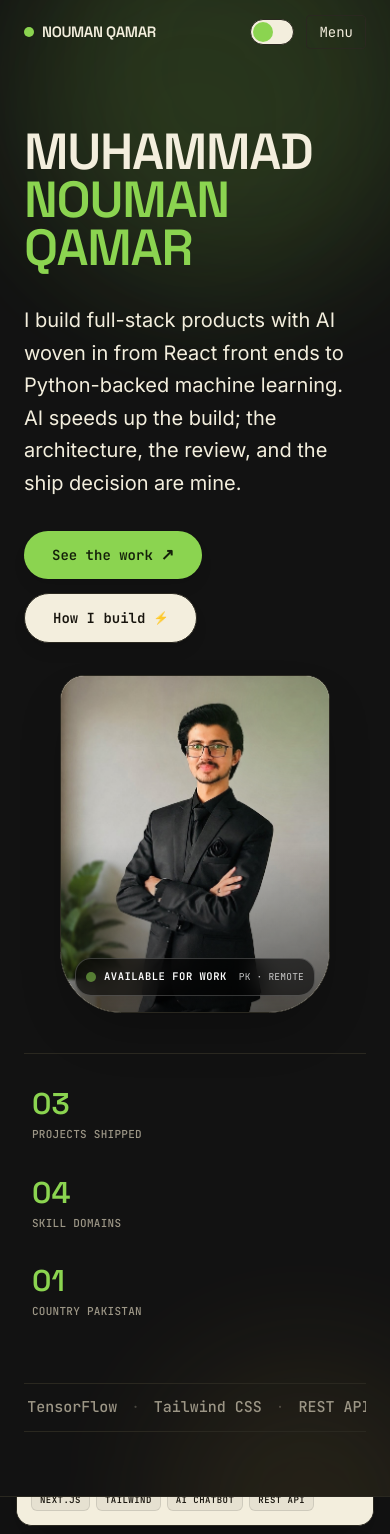
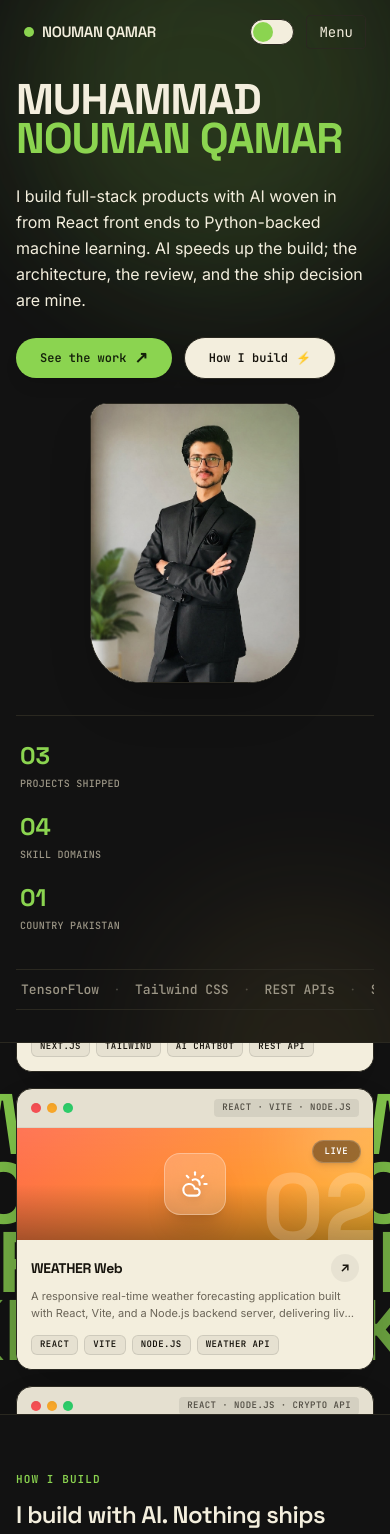
Before and after one commit to chmnoumanqamar/React-Portfolio, a React (Vite) app: page / in a window 390 px wide. Shown: the top 1534 px of the page. Built offline with nearby package versions, Linux system fonts and the light colour scheme.

Commit message:
feat: add responsive hero component with bio, stats, and marquee sections

```diff
--- a/src/components/Hero.jsx
+++ b/src/components/Hero.jsx
@@ -11,41 +11,39 @@ const STATS = [
 
 export default function Hero() {
   return (
-    <section id="top" className="relative pt-32 pb-16 md:pt-40 md:pb-20 px-6 md:px-8 overflow-hidden">
+    <section id="top" className="relative pt-20 pb-8 sm:pt-24 sm:pb-10 md:pt-24 md:pb-12 px-4 sm:px-6 md:px-8 overflow-hidden min-h-[calc(100vh-4rem)] flex flex-col justify-center">
       <div className="hero-mesh">
         <span style={{ width: 420, height: 420, top: -140, left: "8%", background: "var(--glow-1)" }} />
         <span style={{ width: 360, height: 360, top: -60, right: "4%", background: "var(--glow-2)" }} />
         <span style={{ width: 300, height: 300, bottom: -160, left: "40%", background: "var(--glow-3)" }} />
       </div>
 
-      <div className="relative z-10 max-w-6xl mx-auto">
-
-
-        <Reveal delay={80}>
-          <h1 className="font-display font-semibold tracking-tight leading-[0.95] text-[13vw] md:text-[6.2vw] uppercase">
+      <div className="relative z-10 max-w-6xl mx-auto w-full">
+        <Reveal delay={60}>
+          <h1 className="font-display font-bold tracking-tight leading-[0.92] text-[11vw] sm:text-[8vw] md:text-[5.2vw] lg:text-[4.6vw] uppercase">
             Muhammad
             <br />
             <span className="text-accent">Nouman Qamar</span>
           </h1>
         </Reveal>
 
-        <Reveal delay={140}>
-          <div className="mt-8 md:mt-12 grid md:grid-cols-12 gap-8 md:gap-12 items-center">
-            {/* Left Column: Bio & Lower Buttons */}
-            <div className="md:col-span-7 flex flex-col justify-between">
-              <h2 className="text-xl md:text-2xl leading-relaxed text-[var(--ink)] font-normal">
+        <Reveal delay={120}>
+          <div className="mt-6 sm:mt-8 md:mt-10 grid md:grid-cols-12 gap-6 sm:gap-8 md:gap-10 items-center">
+            {/* Left Column: Bio & Action Buttons */}
+            <div className="md:col-span-7 lg:col-span-8 flex flex-col justify-between">
+              <h2 className="text-base sm:text-lg md:text-xl lg:text-2xl leading-relaxed text-[var(--ink)] font-normal max-w-2xl">
                 I build full-stack products with AI woven in from React front ends to
                 Python-backed machine learning. AI speeds up the build; the architecture,
                 the review, and the ship decision are mine.
               </h2>
 
-              {/* Action Buttons positioned lower with generous spacing */}
-              <div className="mt-8 sm:mt-12 flex flex-wrap items-center gap-3.5 sm:gap-4">
+              {/* Action Buttons */}
+              <div className="mt-6 sm:mt-8 flex flex-wrap items-center gap-3 sm:gap-4">
                 <motion.a
                   href="#work"
                   whileHover={{ y: -3, scale: 1.04, transition: { type: "spring", stiffness: 400, damping: 20 } }}
                   whileTap={{ scale: 0.96 }}
-                  className="inline-flex items-center justify-center gap-2 text-center font-mono font-bold text-sm px-7 py-3.5 rounded-full shadow-lg hover:shadow-xl transition-all cursor-pointer"
+                  className="inline-flex items-center justify-center gap-2 text-center font-mono font-bold text-xs sm:text-sm px-6 sm:px-7 py-3 sm:py-3.5 rounded-full shadow-lg hover:shadow-xl transition-all cursor-pointer"
                   style={{ background: "var(--accent)", color: "var(--accent-ink)" }}
                 >
                   <span>See the work</span>
@@ -55,7 +53,7 @@ export default function Hero() {
                   href="#method"
                   whileHover={{ y: -3, scale: 1.04, transition: { type: "spring", stiffness: 400, damping: 20 } }}
                   whileTap={{ scale: 0.96 }}
-                  className="inline-flex items-center justify-center gap-2 text-center font-mono font-bold text-sm px-7 py-3.5 rounded-full shadow-lg hover:shadow-xl transition-all border cursor-pointer hover:border-[var(--accent)]"
+                  className="inline-flex items-center justify-center gap-2 text-center font-mono font-bold text-xs sm:text-sm px-6 sm:px-7 py-3 sm:py-3.5 rounded-full shadow-lg hover:shadow-xl transition-all border cursor-pointer hover:border-[var(--accent)]"
                   style={{ background: "var(--surface)", color: "var(--surface-ink)", borderColor: "var(--border)" }}
                 >
                   <span>How I build</span>
@@ -64,64 +62,50 @@ export default function Hero() {
               </div>
             </div>
 
-            {/* Right Column: Down-Curved Rectangle Portrait Card */}
-            <div className="md:col-span-5 flex justify-center md:justify-end">
+            {/* Right Column: Clean Down-Curved Rectangle Portrait Card (Without badge) */}
+            <div className="md:col-span-5 lg:col-span-4 flex justify-center md:justify-end">
               <motion.div
-                initial={{ opacity: 0, y: 30, scale: 0.94 }}
+                initial={{ opacity: 0, y: 24, scale: 0.95 }}
                 whileInView={{ opacity: 1, y: 0, scale: 1 }}
                 viewport={{ once: false, amount: 0.2 }}
-                transition={{ duration: 0.6, ease: [0.16, 1, 0.3, 1] }}
-                whileHover={{ y: -8, scale: 1.02, transition: { type: "spring", stiffness: 350, damping: 22 } }}
-                className="group relative w-full max-w-[270px] sm:max-w-[310px] aspect-[4/5] rounded-3xl rounded-b-[3.8rem] border overflow-hidden shadow-2xl transition-all duration-500"
+                transition={{ duration: 0.55, ease: [0.16, 1, 0.3, 1] }}
+                whileHover={{ y: -6, scale: 1.02, transition: { type: "spring", stiffness: 350, damping: 22 } }}
+                className="group relative w-full max-w-[210px] sm:max-w-[240px] md:max-w-[260px] lg:max-w-[280px] aspect-[3/4] rounded-2xl sm:rounded-3xl rounded-b-[3.2rem] sm:rounded-b-[3.8rem] border overflow-hidden shadow-2xl transition-all duration-500"
                 style={{
                   borderColor: "var(--border)",
                   background: "var(--surface)",
                 }}
               >
-                {/* Ambient glow behind portrait */}
-                <div className="absolute -top-10 -right-10 w-36 h-36 rounded-full bg-[var(--accent)]/20 blur-2xl group-hover:scale-150 transition-transform duration-700 pointer-events-none" />
-                <div className="absolute inset-0 bg-gradient-to-t from-black/65 via-transparent to-transparent opacity-80 z-10 pointer-events-none" />
+                {/* Ambient subtle glow behind picture */}
+                <div className="absolute -top-10 -right-10 w-32 h-32 rounded-full bg-[var(--accent)]/20 blur-2xl group-hover:scale-150 transition-transform duration-700 pointer-events-none" />
 
-                {/* User Portrait Photo */}
+                {/* Clean User Portrait Photo */}
                 <img
                   src={noumanImg}
                   alt="Muhammad Nouman Qamar"
                   className="w-full h-full object-cover object-top transition-transform duration-700 group-hover:scale-105"
                 />
-
-                {/* Bottom Floating Glass Badge */}
-                <div className="absolute bottom-4 inset-x-3.5 z-20 flex items-center justify-between p-2.5 sm:p-3 rounded-2xl bg-black/60 backdrop-blur-md border border-white/20 text-white shadow-xl">
-                  <div className="flex items-center gap-2">
-                    <span className="w-2.5 h-2.5 rounded-full bg-[var(--accent)] animate-pulse" />
-                    <span className="font-mono text-[10.5px] sm:text-[11.5px] uppercase tracking-wider font-bold">
-                      Available for work
-                    </span>
-                  </div>
-                  <span className="font-mono text-[9.5px] sm:text-[10.5px] text-white/75 uppercase tracking-wide">
-                    PK · Remote
-                  </span>
-                </div>
               </motion.div>
             </div>
           </div>
         </Reveal>
 
-        <Reveal delay={200}>
-          <div className="mt-10 sm:mt-14 md:mt-20 grid grid-cols-1 sm:grid-cols-3 gap-4 sm:gap-6 border-t border-[var(--border)] pt-6">
+        <Reveal delay={180}>
+          <div className="mt-8 sm:mt-10 md:mt-12 grid grid-cols-1 sm:grid-cols-3 gap-3 sm:gap-6 border-t border-[var(--border)] pt-5 sm:pt-6">
             {STATS.map((s, idx) => (
               <motion.div
                 key={s.label}
-                initial={{ opacity: 0, y: 16 }}
+                initial={{ opacity: 0, y: 14 }}
                 whileInView={{ opacity: 1, y: 0 }}
                 viewport={{ once: false, amount: 0.2 }}
                 transition={{ delay: idx * 0.1, duration: 0.4 }}
-                whileHover={{ y: -4, transition: { type: "spring", stiffness: 350, damping: 20 } }}
-                className="p-2 sm:p-0 cursor-default"
+                whileHover={{ y: -3, transition: { type: "spring", stiffness: 350, damping: 20 } }}
+                className="p-1 sm:p-0 cursor-default"
               >
-                <div className="font-display text-3xl sm:text-4xl md:text-5xl font-semibold" style={{ color: s.color }}>
+                <div className="font-display text-2xl sm:text-3xl md:text-4xl lg:text-5xl font-bold" style={{ color: s.color }}>
                   {s.n}
                 </div>
-                <div className="font-mono text-[11px] sm:text-[12px] md:text-[13px] text-[var(--muted)] uppercase tracking-wide mt-1 font-medium">
+                <div className="font-mono text-[10px] sm:text-[11px] md:text-[12px] text-[var(--muted)] uppercase tracking-wide mt-1 font-medium">
                   {s.label}
                 </div>
               </motion.div>
@@ -129,11 +113,11 @@ export default function Hero() {
           </div>
         </Reveal>
 
-        <div className="mt-14 md:mt-16 border-y border-[var(--border)]">
+        <div className="mt-8 sm:mt-10 md:mt-12 border-y border-[var(--border)]">
           <Marquee
             items={["React", "Python", "Node.js", "TensorFlow", "Tailwind CSS", "REST APIs", "Scikit-learn", "Git"]}
             speed={22}
-            className="py-3 text-[15px] font-medium text-[var(--muted)]"
+            className="py-2.5 sm:py-3 text-[13px] sm:text-[15px] font-medium text-[var(--muted)]"
           />
         </div>
       </div>
```
